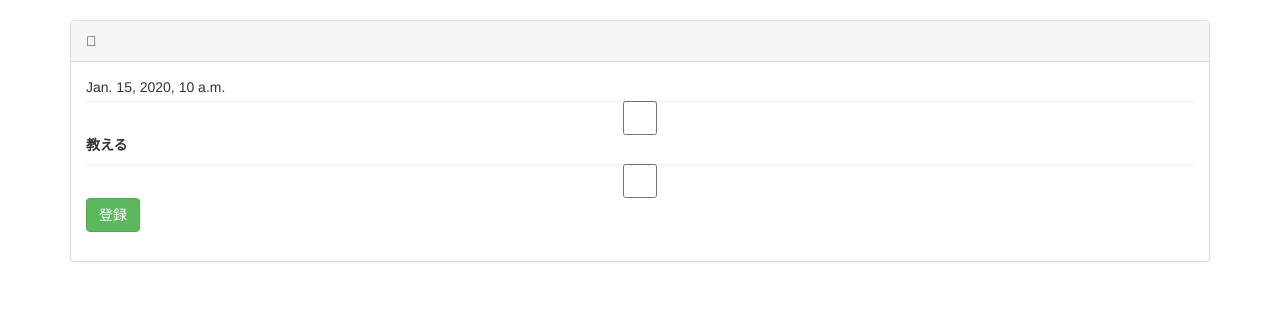
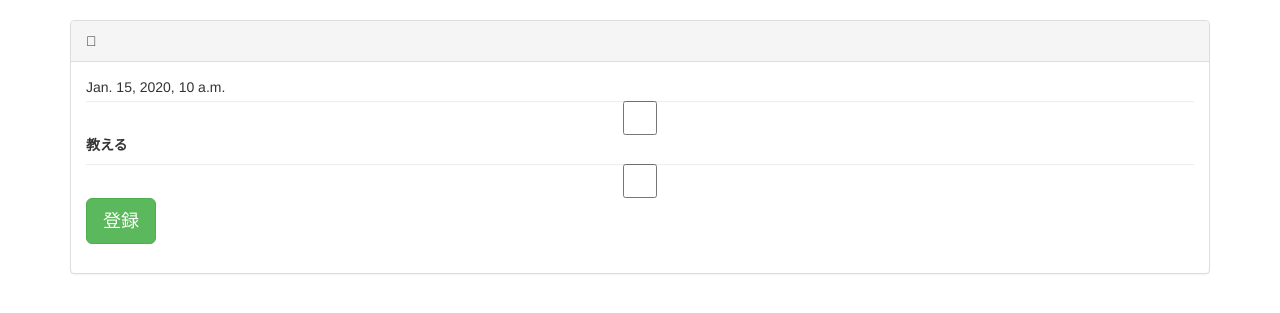
Before and after one commit to chanyou0311/yurukai, a Django app: page /yurukai/1/join/ in a window 1280 px wide. Shown: the part 52-365 px from the top of the page. Run offline with Django 3.2, Linux system fonts and the light colour scheme; tables that the repository leaves empty hold one stand-in row (values such as "Sample post"); some libraries are stand-ins or nearby versions.

Commit message:
[add] lg

```diff
--- a/yurukai/templates/yurukai/yurukai/join.html
+++ b/yurukai/templates/yurukai/yurukai/join.html
@@ -18,7 +18,7 @@
         {% endfor %}
         <label for="is_teacher">教える</label>
         <input type="checkbox" name="is_teacher" class="form-control" name="is_teacher">
-        <button type="submit" class="btn btn-success">登録</button>
+        <button type="submit" class="btn btn-success btn-lg">登録</button>
       </form>
     </div>
   </div>
```
